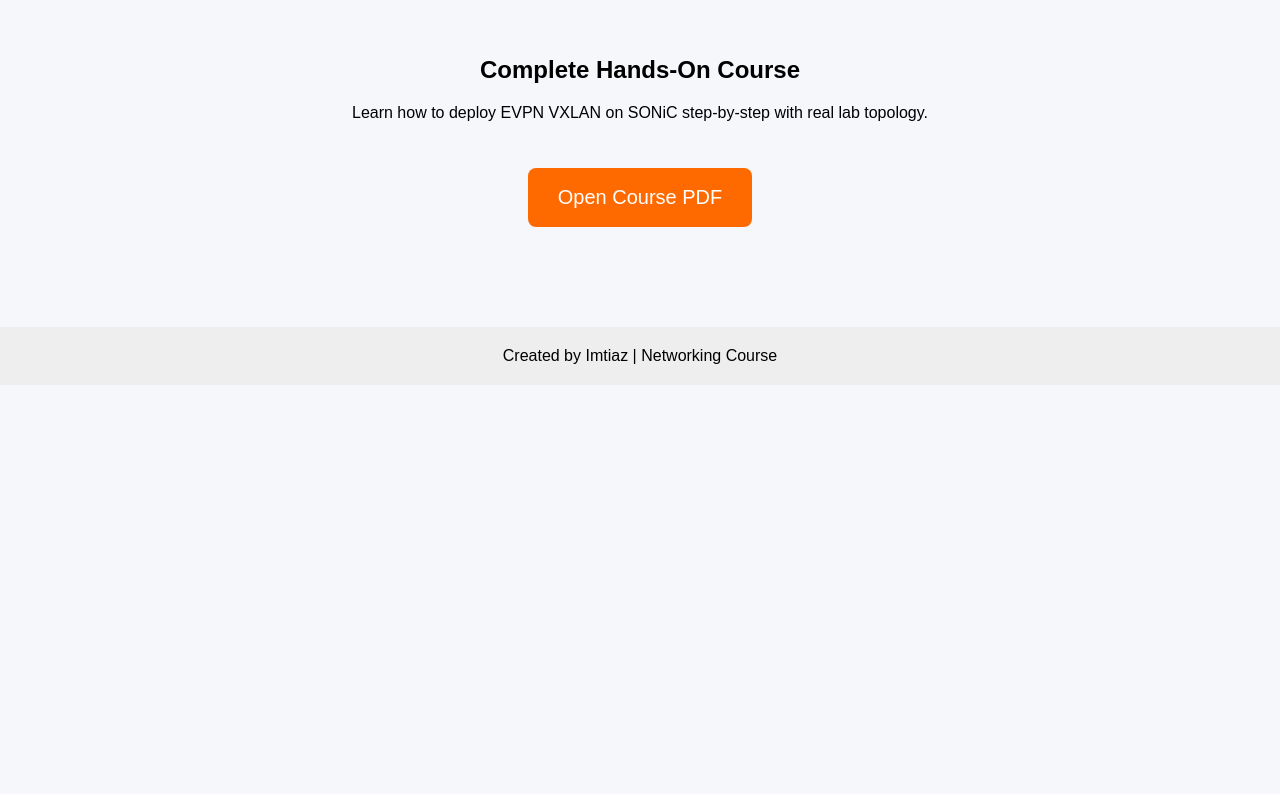
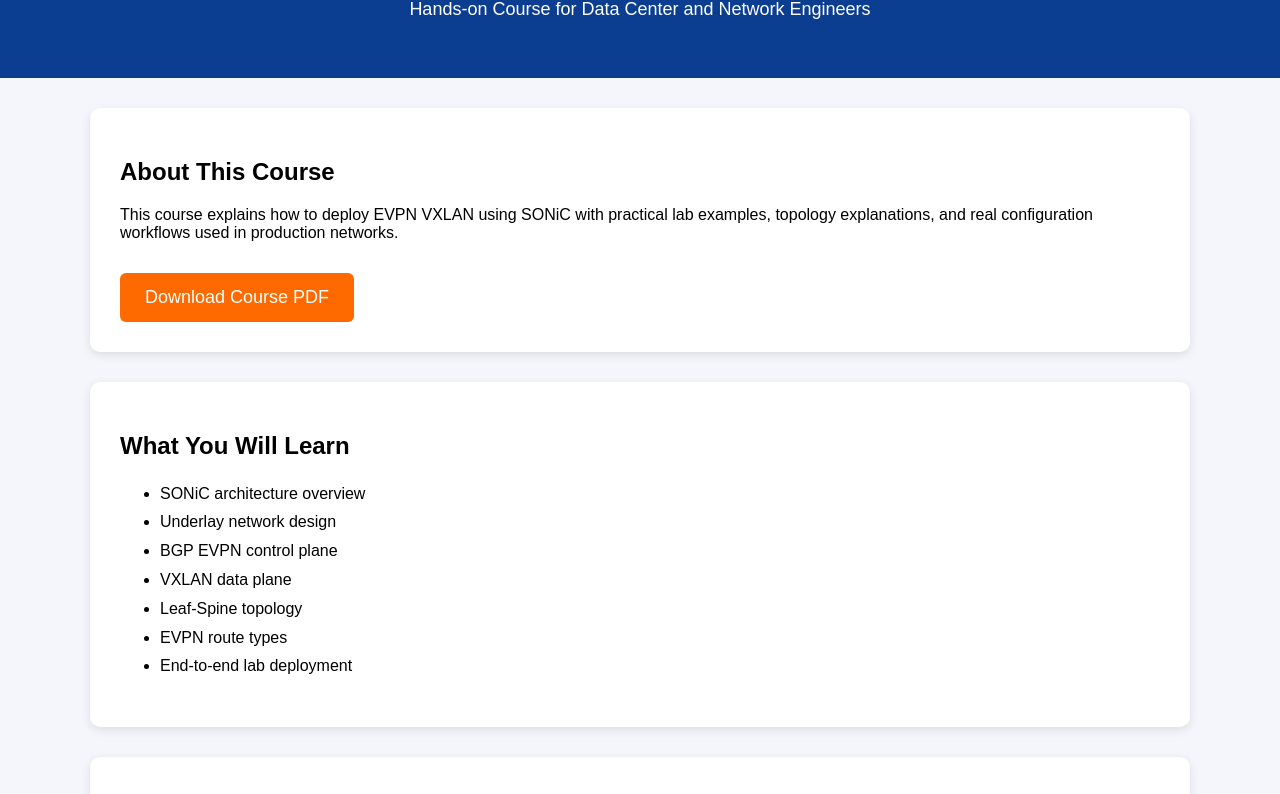
Before and after one commit to mimtiazcisco/SONiC-EVPN-VXLAN-Tutorial, a plain HTML site: page index.html in a window 1280 px wide. Shown: the part 96-890 px from the top of the page. Before the commit the page ends 800 px from the top, so only its background shows below. Drawn offline with Linux system fonts and the light colour scheme.

Commit message:
Update index.html

```diff
--- a/index.html
+++ b/index.html
@@ -1,75 +1,133 @@
 <!DOCTYPE html>
 <html>
 <head>
+<meta charset="UTF-8">
+<meta name="viewport" content="width=device-width, initial-scale=1.0">
 <title>SONiC EVPN VXLAN Course</title>
-  <meta name="viewport" content="width=device-width, initial-scale=1">
 
 <style>
 body {
-      font-family: Arial;
-      background: #f5f7fb;
+  font-family: Arial, Helvetica, sans-serif;
   margin: 0;
-      padding: 0;
-      text-align: center;
+  background-color: #f4f6fb;
 }
 
 header {
   background: #0b3d91;
   color: white;
-      padding: 30px;
-      font-size: 28px;
-      font-weight: bold;
+  padding: 40px;
+  text-align: center;
+}
+
+header h1 {
+  margin: 0;
+  font-size: 40px;
+}
+
+header p {
+  margin-top: 10px;
+  font-size: 18px;
 }
 
 .container {
-      margin-top: 60px;
+  max-width: 1100px;
+  margin: auto;
+  padding: 30px;
+}
+
+.card {
+  background: white;
+  padding: 30px;
+  border-radius: 10px;
+  box-shadow: 0 3px 10px rgba(0,0,0,0.1);
+  margin-bottom: 30px;
 }
 
 .button {
   background: #ff6a00;
   color: white;
-      padding: 18px 30px;
-      font-size: 20px;
+  padding: 14px 25px;
   text-decoration: none;
-      border-radius: 8px;
+  font-size: 18px;
+  border-radius: 6px;
   display: inline-block;
-      margin-top: 30px;
+  margin-top: 15px;
 }
 
 .button:hover {
   background: #ff8c33;
 }
 
+ul {
+  line-height: 1.8;
+}
+
+iframe {
+  border-radius: 10px;
+  border: 1px solid #ddd;
+}
+
 footer {
-      margin-top: 100px;
+  background: #111;
+  color: white;
+  text-align: center;
   padding: 20px;
-      background: #eee;
+  margin-top: 40px;
 }
 </style>
+
 </head>
 
 <body>
 
 <header>
-SONiC EVPN VXLAN Training
+<h1>SONiC EVPN VXLAN Training</h1>
+<p>Hands-on Course for Data Center and Network Engineers</p>
 </header>
 
 <div class="container">
 
-<h2>Complete Hands-On Course</h2>
-
+<div class="card">
+<h2>About This Course</h2>
 <p>
-Learn how to deploy EVPN VXLAN on SONiC step-by-step with real lab topology.
+This course explains how to deploy EVPN VXLAN using SONiC with practical lab examples,
+topology explanations, and real configuration workflows used in production networks.
 </p>
 
-<a class="button" href="SONiC-EVPN-VXLAN-Tutorial.pdf" target="_blank">
-Open Course PDF
+<a class="button" href="SONiC-EVPN-VXLAN-Tutorial.pdf" download>
+Download Course PDF
 </a>
+</div>
+
+<div class="card">
+<h2>What You Will Learn</h2>
+
+<ul>
+<li>SONiC architecture overview</li>
+<li>Underlay network design</li>
+<li>BGP EVPN control plane</li>
+<li>VXLAN data plane</li>
+<li>Leaf-Spine topology</li>
+<li>EVPN route types</li>
+<li>End-to-end lab deployment</li>
+</ul>
+</div>
+
+<div class="card">
+<h2>Course Viewer</h2>
+
+<iframe
+src="SONiC-EVPN-VXLAN-Tutorial.pdf"
+width="100%"
+height="900px">
+</iframe>
+
+</div>
 
 </div>
 
 <footer>
-Created by Imtiaz | Networking Course
+Created by Imtiaz | Networking Training
 </footer>
 
 </body>
```
Lines whose indentation alone changed are shown as unchanged.
